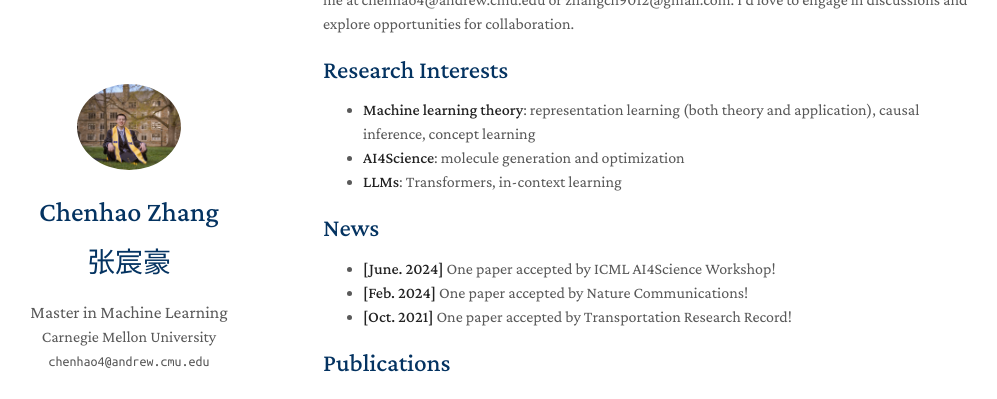
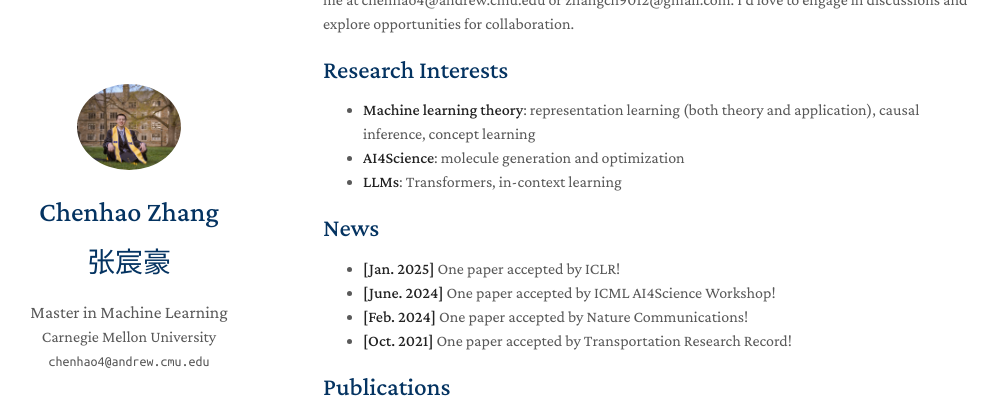
Before and after one commit to ChenhaoZ99/ChenhaoZ99.github.io, a Jekyll site: the page built from index.md, in a window 1280 px wide and 900 px high, scrolled down 425 px, cut to the strip 0-399 px from the top of the window. Shown: the whole strip, without its empty margins (147-1144 px from the left). Built offline with Jekyll 4.4.1, drawn with Linux system fonts in a browser that asks for light colours; a style sheet for code colours, icons or effects is not loaded; our own code applies the rules of GitHub Pages for plain Markdown files.

Commit message:
Update index.md

```diff
--- a/index.md
+++ b/index.md
@@ -25,6 +25,7 @@ I’d love to engage in discussions and explore opportunities for collaboration.
 
 ## News
 
+- **[Jan. 2025]** One paper accepted by ICLR!
 - **[June. 2024]** One paper accepted by ICML AI4Science Workshop!
 - **[Feb. 2024]** One paper accepted by Nature Communications!
 - **[Oct. 2021]** One paper accepted by Transportation Research Record!
```
